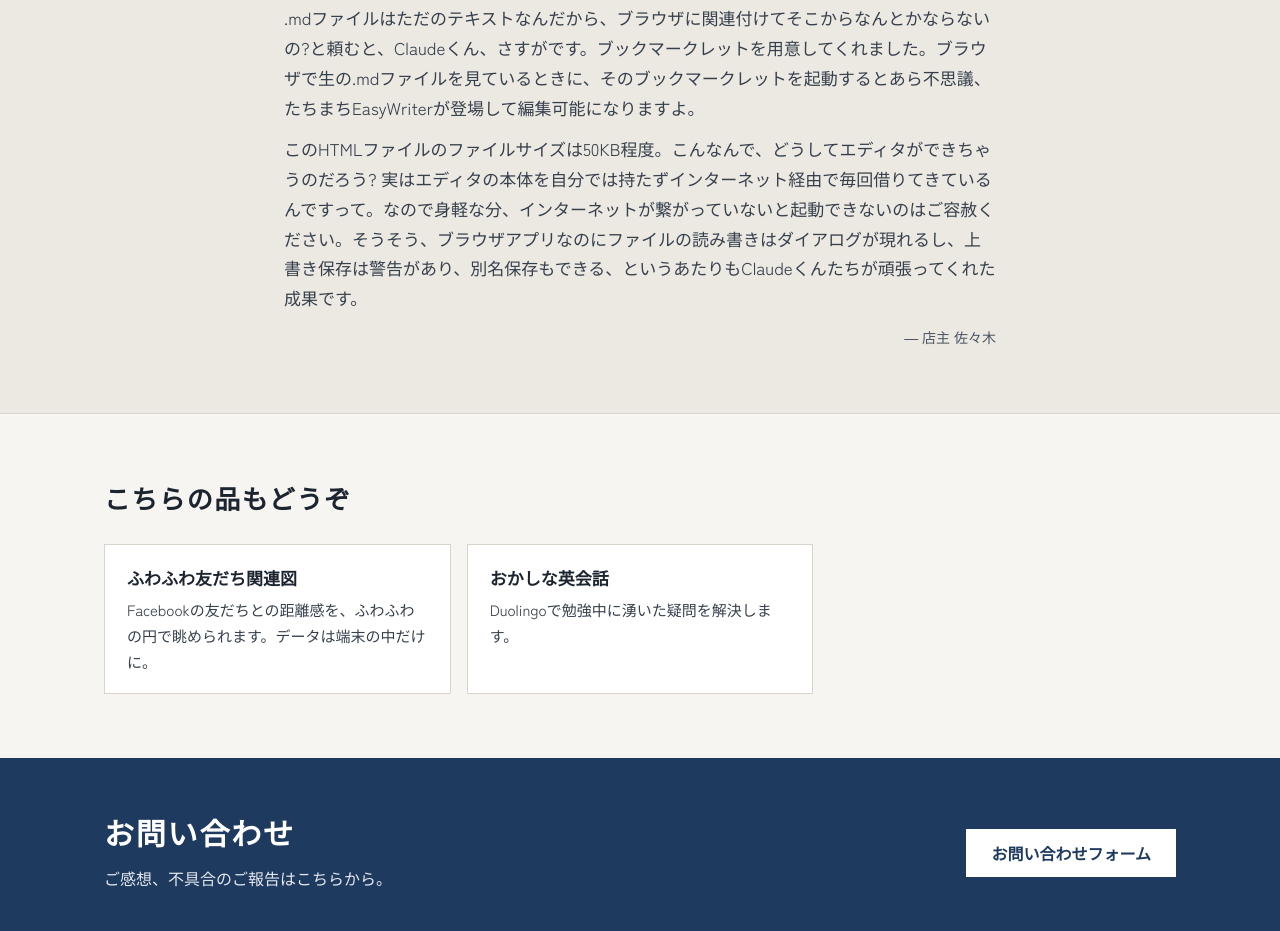
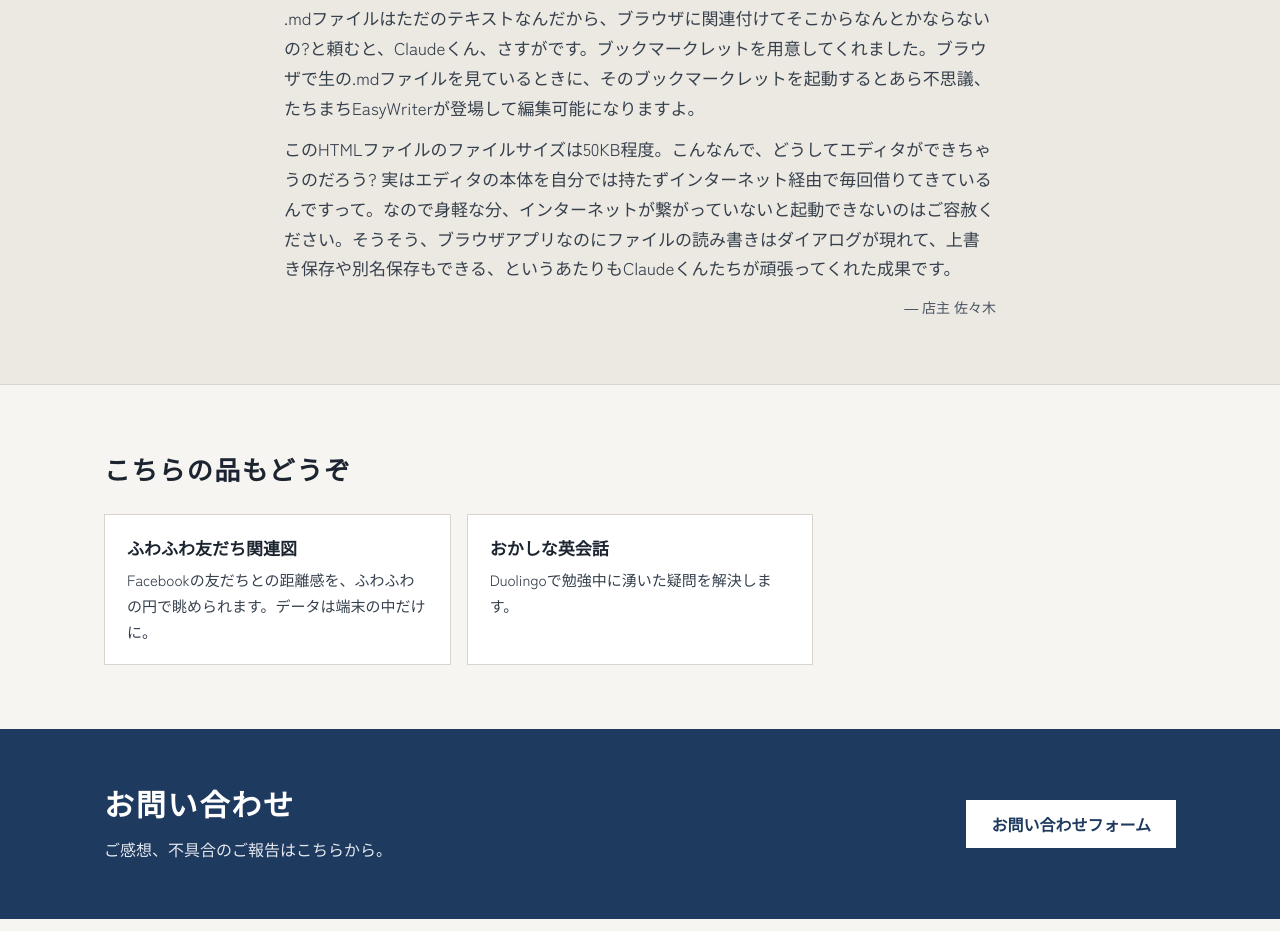
Before and after one commit to k1sasaki/k1sasaki.github.io, a plain HTML site: page goods/easywriter/index.html in a window 1280 px wide. Shown: the part 2575-3506 px from the top of the page. Drawn offline with Linux system fonts and the light colour scheme; a web font is replaced by a local one.

Commit message:
ファイル上書きは警告あるというのは誤りなので訂正

```diff
--- a/goods/easywriter/index.html
+++ b/goods/easywriter/index.html
@@ -141,7 +141,7 @@
         .mdファイルはただのテキストなんだから、ブラウザに関連付けてそこからなんとかならないの?と頼むと、Claudeくん、さすがです。ブックマークレットを用意してくれました。ブラウザで生の.mdファイルを見ているときに、そのブックマークレットを起動するとあら不思議、たちまちEasyWriterが登場して編集可能になりますよ。
       </p>
       <p>
-        このHTMLファイルのファイルサイズは50KB程度。こんなんで、どうしてエディタができちゃうのだろう? 実はエディタの本体を自分では持たずインターネット経由で毎回借りてきているんですって。なので身軽な分、インターネットが繋がっていないと起動できないのはご容赦ください。そうそう、ブラウザアプリなのにファイルの読み書きはダイアログが現れるし、上書き保存は警告があり、別名保存もできる、というあたりもClaudeくんたちが頑張ってくれた成果です。
+        このHTMLファイルのファイルサイズは50KB程度。こんなんで、どうしてエディタができちゃうのだろう? 実はエディタの本体を自分では持たずインターネット経由で毎回借りてきているんですって。なので身軽な分、インターネットが繋がっていないと起動できないのはご容赦ください。そうそう、ブラウザアプリなのにファイルの読み書きはダイアログが現れて、上書き保存や別名保存もできる、というあたりもClaudeくんたちが頑張ってくれた成果です。
       </p>
       <p class="sign">― 店主 佐々木</p>
     </div>
```
